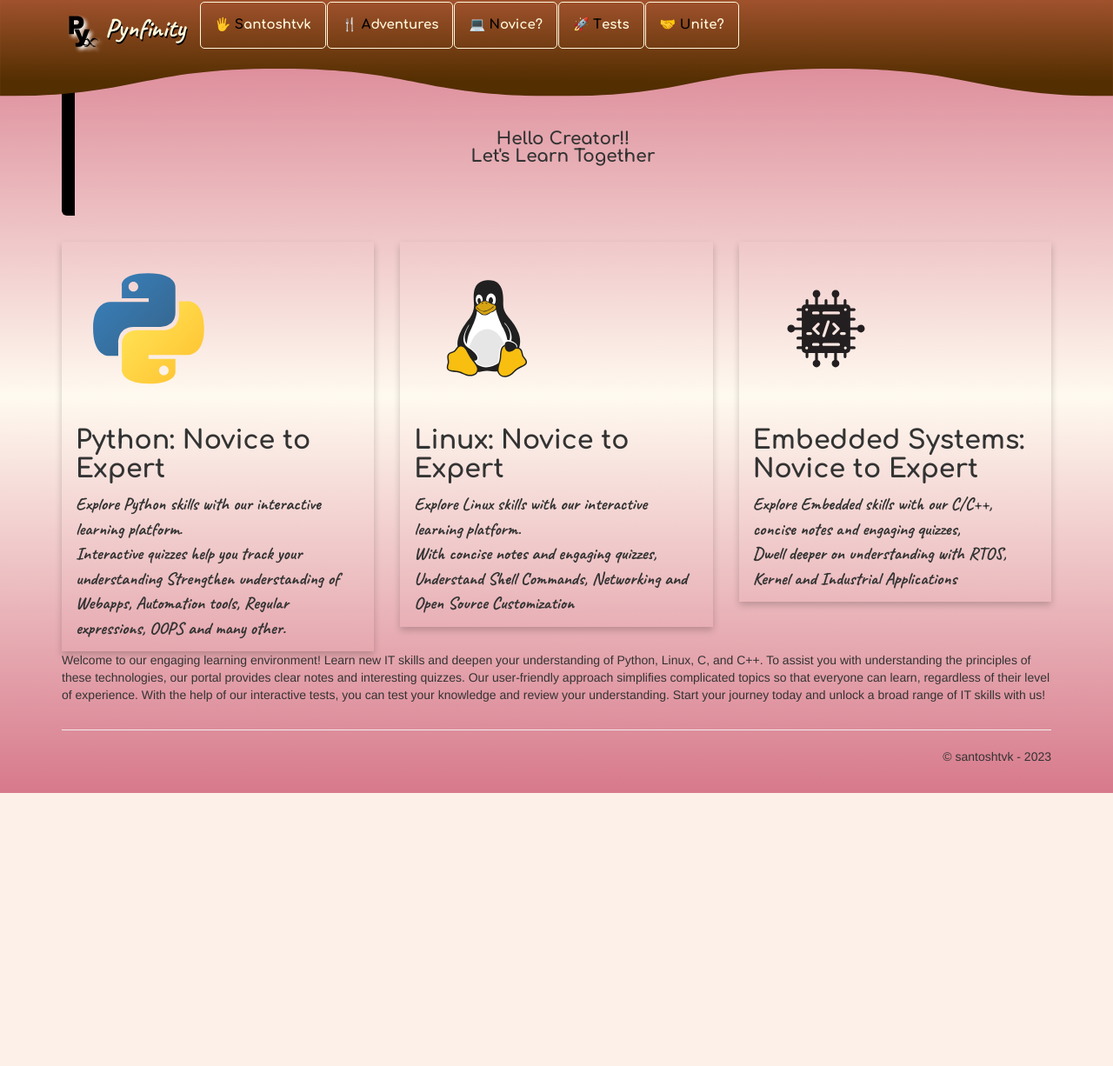
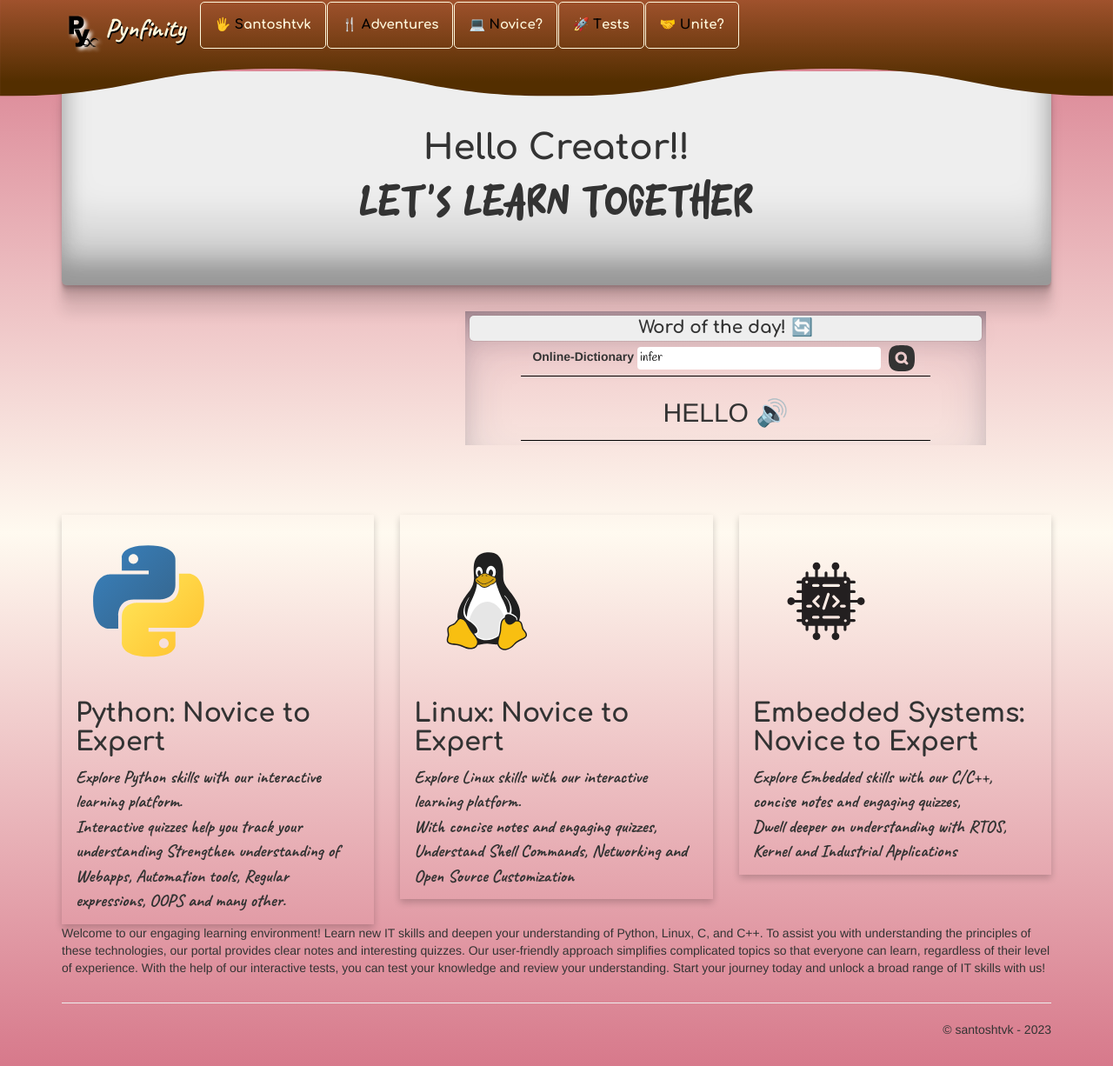
Before and after one commit to santoshtvk-new/pynfinity, a Flask app: page / in a window 1280 px wide. Shown: the whole page at 87% size. Before the commit the page ends 912 px from the top, so only its background shows below. Run offline with Flask 2, Linux system fonts and the light colour scheme; some libraries are stand-ins or nearby versions; some web fonts are replaced.

Commit message:
changes for IndexPage dictionary

```diff
--- a/pynfinity/static/content/site.css
+++ b/pynfinity/static/content/site.css
@@ -19,10 +19,7 @@
     border: 0px
 }
 
-.jumbotron {
-    border-left: 15px solid #000;
-    background:transparent;
-}
+
 .body-content {
     padding-left: 15px;
     padding-right: 15px;
@@ -74,10 +71,10 @@
     margin-right: 2px;
 }
 
-    .sticky-title img {
-        width: 50px;
-        filter: drop-shadow(3px 3px 2px rgb(255 255 255));
-    }
+.sticky-title img {
+    width: 50px;
+    filter: drop-shadow(3px 3px 2px rgb(255 255 255));
+}
 
 .sticky-menu li a {
     text-decoration: none;
@@ -170,15 +167,22 @@
 }
 
 .jumbotron h1 {
-    list-style: none;
     font-family: 'Comfortaa', cursive;
-    font-size: 2rem;
+    font-size: 4rem;
+}
+
+.jumbotron {
+    box-shadow: rgba(0, 0, 0, 0.17) 0px -23px 25px 0px inset, rgba(0, 0, 0, 0.15) 0px -36px 30px 0px inset, rgba(0, 0, 0, 0.1) 0px -79px 40px 0px inset, rgba(0, 0, 0, 0.06) 0px 2px 1px, rgba(0, 0, 0, 0.09) 0px 4px 2px, rgba(0, 0, 0, 0.09) 0px 8px 4px, rgba(0, 0, 0, 0.09) 0px 16px 8px, rgba(0, 0, 0, 0.09) 0px 32px 16px;
+}
+
+@font-face {
+    font-family: Laziness;
+    src: url(Laziness.otf);
 }
 
 .jumbotron p {
-    list-style: none;
-    font-family: 'Caveat', cursive;
-    font-size: 2rem;
+    font-family: Laziness;
+    font-size: 5rem;
 }
 
 
@@ -257,3 +261,63 @@
 .navbar-header, .navbar-header:before, .navbar-header:after {
 border:0px !important;
 }
+
+#word_container {
+    padding: 5px;
+    width: 80%;
+    border: none;
+    box-shadow: rgba(50, 50, 93, 0.25) 0px 30px 60px -12px inset, rgba(0, 0, 0, 0.3) 0px 18px 36px -18px inset;
+    margin-bottom: 10vh;
+}
+
+#wordperday {
+    padding: 5px;
+    width: 80%;
+    border-bottom: 1px solid #000;
+    border-top: 1px solid #000;
+}
+#deck {
+    font-family: 'Comfortaa', cursive;
+    font-size: 2rem;
+    background: #eeeeee;
+    border-radius: 5px;
+    box-shadow: rgba(0, 0, 0, 0.05) 0px 6px 24px 0px, rgba(0, 0, 0, 0.08) 0px 0px 0px 1px;
+}
+#sb {
+    padding: 2px;
+    width: 40px;
+    border: none;
+}
+
+#sb:hover {
+    transform:scale(1.2);
+}
+input {
+    border: none;
+    padding: 3px;
+    font-family: Handlee;
+    border-radius: 0.4rem;
+    width:100%;
+}
+input::placeholder {
+    color: #B0BEC5;
+}
+
+#title_word {
+    box-shadow: rgba(0, 0, 0, 0.95) 0px 25px 20px -20px;
+    cursor: pointer;
+}
+
+#explaination ol li, #explaination ol li ol li {
+    text-align: left;
+}
+
+    /*
+list-style:none;
+list-style-type: none;
+    linear-gradient(FloralWhite, transparent);
+*/
+    #explaination ol, #explaination ol li ol {
+        padding: 0;
+        list-style-type: none;
+    }
--- a/pynfinity/static/scripts/app.js
+++ b/pynfinity/static/scripts/app.js
@@ -1,6 +1,8 @@
 var short_names = ["🖐 <span>S</span>antoshtvk", "🍴 <span>A</span>dventures", "💻 <span>N</span>ovice?", "🚀 <span>T</span>ests", "🤝 <span>U</span>nite?"]
 
 var long_names = ["🖐 <span>H</span>i, I'm ... !", "🍴 <span>E</span>xperiments", "💻 <span>L</span>et's Learn Together", "🚀 <span>L</span>ot's of Challenges", "🤝 <span>O</span>k, Time to Meet Now?"]
+
+//const axiosRequest = require('axios');
 
 //santoshtvk
 //adventures
@@ -30,3 +32,83 @@
 
 menu_resizing()
 window.addEventListener("resize", menu_resizing);
+
+function findout2() {
+    let urll = "https://api.dictionaryapi.dev/api/v2/entries/en/" + String($("#search_word").val());
+    let res = apiData(urll)
+
+    console.log(res);
+    if (res[0]) {
+        res = res[1]
+        console.log(res['word']);
+        $("#title_word").html(res['word'] + " 🔊");
+        dyna_option = '<ul>';
+
+        for (let i = 0; i < res[0].meanings.length; i++) {
+            dyna_option += '<li><ul><strong>' + res[0].meanings[i][partOfSpeech] + '</strong>&nbsp;';
+
+            for (let j = 0; j < res[0].meanings[i][partOfSpeech][definitions].length; j++) {
+                dyna_option += "<li>" + res[0].meanings[i][partOfSpeech][definitions][j] + '</li>';
+            }
+            dyna_option += '</ul></li>';
+        }
+
+        dyna_option += '</ul>';
+        $("#explaination").html(dyna_option);
+    }
+    else {
+        $("#explaination").html('<strong>' + res[1] +' or check our "Word of the day!"</strong>');
+    }
+
+}
+
+async function findout() {
+
+    let url = "https://api.dictionaryapi.dev/api/v2/entries/en/" + String($("#search_word").val());
+
+    const response = await fetch(url, {
+        method: "GET"
+    });
+
+    if (!response.ok) {
+        $("#search_word").val("welcome");
+        findout();
+        return
+    }
+
+    const data = await response.json();
+    res = data[0];
+    console.log(res);
+
+    if (res.word) {
+        $("#title_word").html(res.word);
+        dyna_option = '<ol>';
+
+        for (let i = 0; i < res.meanings.length; i++) {
+            dyna_option += '<li><ol><strong>' + res.meanings[i].partOfSpeech + '</strong>&nbsp;';
+
+            for (let j = 0; j < 1; j++) {
+                //res.meanings[i].definitions.length
+                dyna_option += "<li>" + res.meanings[i].definitions[j].definition + '</li>';
+            }
+            dyna_option += '</ol></li>';
+        }
+
+        dyna_option += '</ol>';
+
+        for (let k = 0; k < res.phonetics.length; k++) {
+            if (res.phonetics[k].audio && res.phonetics[k].audio.length > 5) {
+                let default_phonetic_path = res.phonetics[k].audio;
+                $("#phonetics").attr("src", default_phonetic_path);
+                $("#title_word").html($("#title_word").html() + " 🔊");
+                break
+            }
+        }
+        $("#explaination").html(dyna_option);
+    }
+}
+function playphonetics() {
+    var audio = document.getElementById("phonetics");
+    audio.play();
+}
+findout();
--- a/pynfinity/templates/index.html
+++ b/pynfinity/templates/index.html
@@ -4,13 +4,36 @@
 
 <div class="jumbotron">
     <center>
-        <h1>Hello {{creator}}! <br>Let's Learn Together </h1>
+        <h1>Hello {{creator}}!<br></h1>
+        <p>Let's Learn Together</p>
+    </center>
+</div>
 
-    </center>
+<div class="row">
+    <div class="col-sm-4">
+
+    </div>
+    <div class="col-sm-8">
+        <center>
+            <div id="word_container">
+                <div>
+                    <div id="deck">Word of the day! 🔄️</div>
+                    <label for="input" class="searchword">Online-Dictionary</label>
+                    <input id="search_word" class="searchword" type="text" value="Welcome" name="search">
+                    <img onclick="findout()" id="sb" src="static/bg/search.svg" alt="search-symbol" />
+                </div>
+                <div id="wordperday">
+                    <h2 id="title_word" onclick="playphonetics()">HELLO 🔊</h2>
+                    <audio id="phonetics" src=""></audio>
+                    <div id="explaination">
+                    </div>
+                </div>
+            </div>
+        </center>
+    </div>
+</div>
 
 
-
-</div>
 
 <div class="row">
     <div class="col-md-4">
--- a/pynfinity/templates/layout.html
+++ b/pynfinity/templates/layout.html
@@ -65,6 +65,7 @@
     <script src="{{url_for('static', filename='scripts/jquery-1.10.2.js')}}"></script>
     <script src="{{url_for('static', filename='scripts/bootstrap.js')}}"></script>
     <script src="{{url_for('static', filename='scripts/respond.js')}}"></script>
+    <script src="{{url_for('static', filename='scripts/support.js')}}"></script>
     <script src="{{url_for('static', filename='scripts/app.js')}}"></script>
     {% block scripts %}{% endblock %}
 
--- /dev/null
+++ b/pynfinity/utility.py
@@ -0,0 +1,45 @@
+try:
+    import requests
+    import sqlite3
+    from sqlite3 import Error
+    from getmac import get_mac_address as gma
+except Exception:
+    pass
+
+user_system = ""
+
+def create_connection(db_file):
+    conn = None
+    msg = ""
+    try:
+        conn = sqlite3.connect(db_file)
+        msg += sqlite3.version
+    except Error as e:
+        msg += e
+    return msg, conn
+
+def create_table(conn, create_table_sql):
+    try:
+        c = conn.cursor()
+        c.execute(create_table_sql)
+    except Error as e:
+        print(e)
+
+def store_user_details():
+    global user_system
+
+    qtable = """CREATE TABLE IF NOT EXISTS tasks (
+	macid integer PRIMARY KEY,
+	useragent text NOT NULL,
+    username text,
+	language text,
+	topic_id integer NOT NULL,
+	status_id integer NOT NULL,
+	begin_date text NOT NULL,
+	end_date text NOT NULL
+    );"""
+
+    user_system = request.headers.get('User-Agent')
+    msg, conn = create_connection(r"userdata.db")
+    msg += gma()
+    return msg
--- a/pynfinity/views.py
+++ b/pynfinity/views.py
@@ -1,58 +1,13 @@
 """
 Routes and views for the flask application.
 """
-
 from datetime import datetime
-from flask import render_template, request
-try:
-    import requests
-    import sqlite3
-    from sqlite3 import Error
-    from getmac import get_mac_address as gma
-except Exception:
-    pass
+from flask import render_template, request, jsonify
+import pynfinity.utility as ut
 
 
 from flask import Flask
 app = Flask(__name__)
-
-user_system = ""
-
-def create_connection(db_file):
-    conn = None
-    msg = ""
-    try:
-        conn = sqlite3.connect(db_file)
-        msg += sqlite3.version
-    except Error as e:
-        msg += e
-    return msg, conn
-
-def create_table(conn, create_table_sql):
-    try:
-        c = conn.cursor()
-        c.execute(create_table_sql)
-    except Error as e:
-        print(e)
-
-def store_user_details():
-    global user_system
-
-    qtable = """CREATE TABLE IF NOT EXISTS tasks (
-	macid integer PRIMARY KEY,
-	useragent text NOT NULL,
-    username text,
-	language text,
-	topic_id integer NOT NULL,
-	status_id integer NOT NULL,
-	begin_date text NOT NULL,
-	end_date text NOT NULL
-    );"""
-
-    user_system = request.headers.get('User-Agent')
-    msg, conn = create_connection(r"userdata.db")
-    msg += gma()
-    return msg
 
 
 @app.route('/', methods =["GET", "POST"])
@@ -60,11 +15,19 @@
 def home():
     """Renders the home page."""
 
-    data = "Creator!" # store_user_details()
+    data = "Creator!" # ut.store_user_details()
+    page_load_params = {"wod":"", "msg":""}
+
+    if request.method == 'GET':
+        page_load_params['msg'] = "Welcome " + str(datetime.now())
+
+    if request.method == 'POST':
+        page_responses = request.get_json()
 
     return render_template(
         'index.html',
         title='Home Page',
+        page_load_params=page_load_params,
         year=datetime.now().year,
         creator=data
     )
```
Also changed, not shown: pynfinity/static/bg/audio.svg (added), pynfinity/static/bg/search.svg (added), pynfinity/static/content/Laziness.otf (added), pynfinity/static/scripts/support.js (added).
